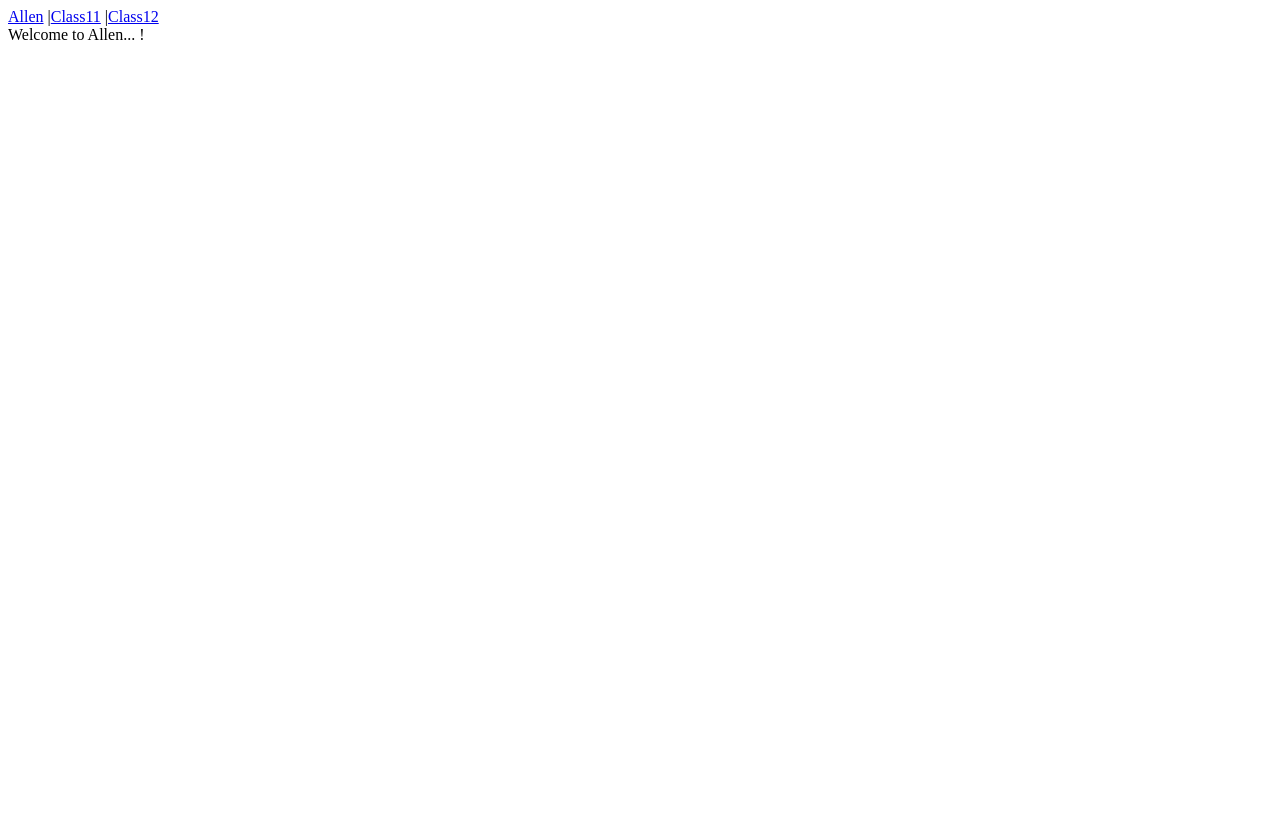
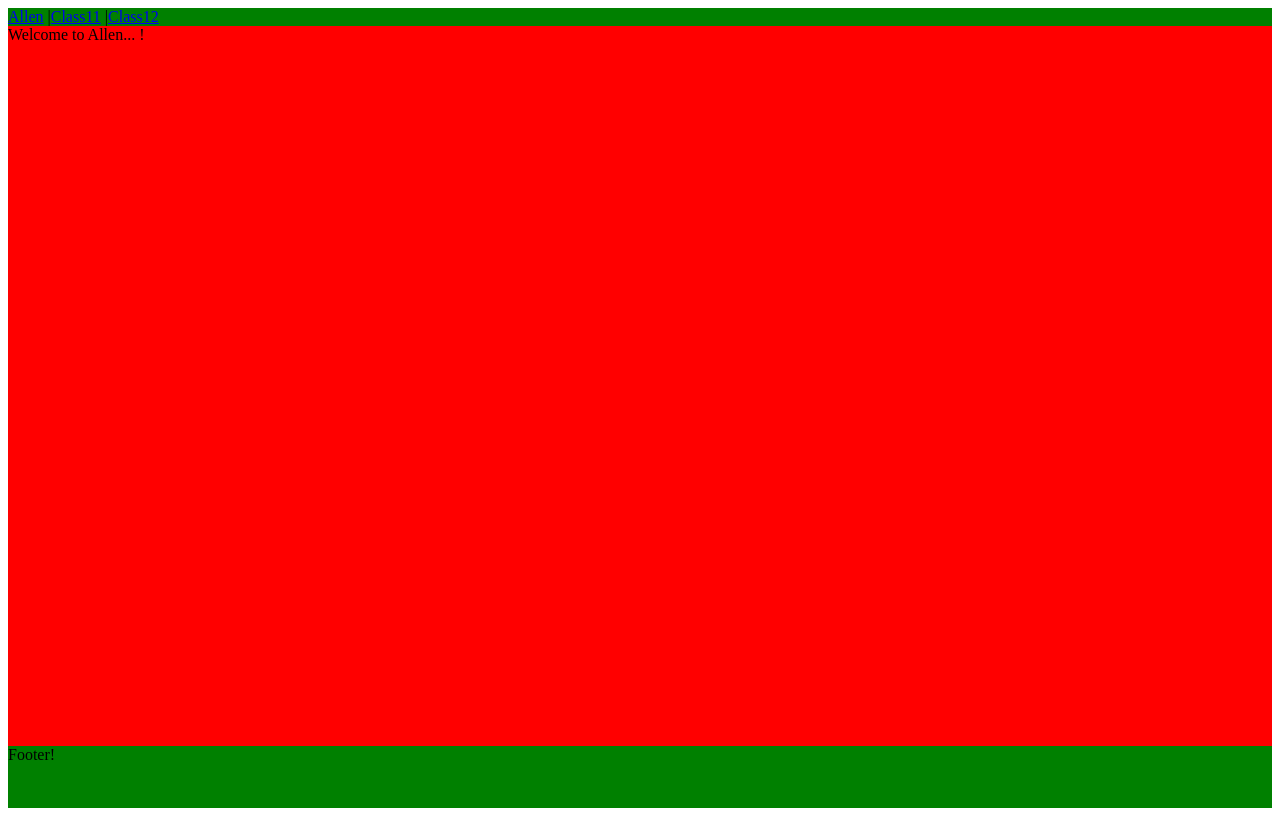
Before and after one commit to rohitpant788/learning_full_stack_v3, a React (Vite) app in the folder week-10-routing/: page / in a window 1280 px wide. Built offline with nearby package versions, Linux system fonts and the light colour scheme.

Commit message:
Understanding Layout and Outlet Component in React Router DOM

```diff
--- a/week-10-routing/src/App.jsx
+++ b/week-10-routing/src/App.jsx
@@ -1,5 +1,5 @@
 import { useState } from 'react'
-import { BrowserRouter, Link, Route, Routes, useNavigate } from 'react-router-dom'
+import { BrowserRouter, Link, Outlet, Route, Routes, useNavigate } from 'react-router-dom'
 
 function App() {
   const [count, setCount] = useState(0)
@@ -7,18 +7,37 @@ function App() {
   return (
     <>
       <BrowserRouter>
-        <Link to="/">Allen</Link> |
-        <Link to="/neet/online-coaching-class-11">Class11</Link> |
-        <Link to="/neet/online-coaching-class-12">Class12</Link>
+
         <Routes>
-          <Route path="/" element={<LandingPage />}></Route>
-          <Route path="/neet/online-coaching-class-11" element={<Class11Program />}></Route>
-          <Route path="/neet/online-coaching-class-12" element={<Class12Program />}></Route>
-          <Route path="/*" element={<NoPage />}></Route>
+          <Route path="/" element={<Layout/>}>
+            <Route path="/" element={<LandingPage />}></Route>
+            <Route path="/neet/online-coaching-class-11" element={<Class11Program />}></Route>
+            <Route path="/neet/online-coaching-class-12" element={<Class12Program />}></Route>
+            <Route path="/*" element={<NoPage />}></Route>
+          </Route>
         </Routes>
       </BrowserRouter>
     </>
   )
+}
+
+function Layout() {
+  return <div style={{background:"green", height: "100vh"}}>
+    <Header/>
+    <div style={{background:"red", height: "90vh"}}>
+      <Outlet/>
+    </div>
+    Footer!
+  </div>
+}
+
+
+function Header() {
+  return <div>
+    <Link to="/">Allen</Link> |
+        <Link to="/neet/online-coaching-class-11">Class11</Link> |
+        <Link to="/neet/online-coaching-class-12">Class12</Link>
+  </div>
 }
 
 function NoPage(){
```
